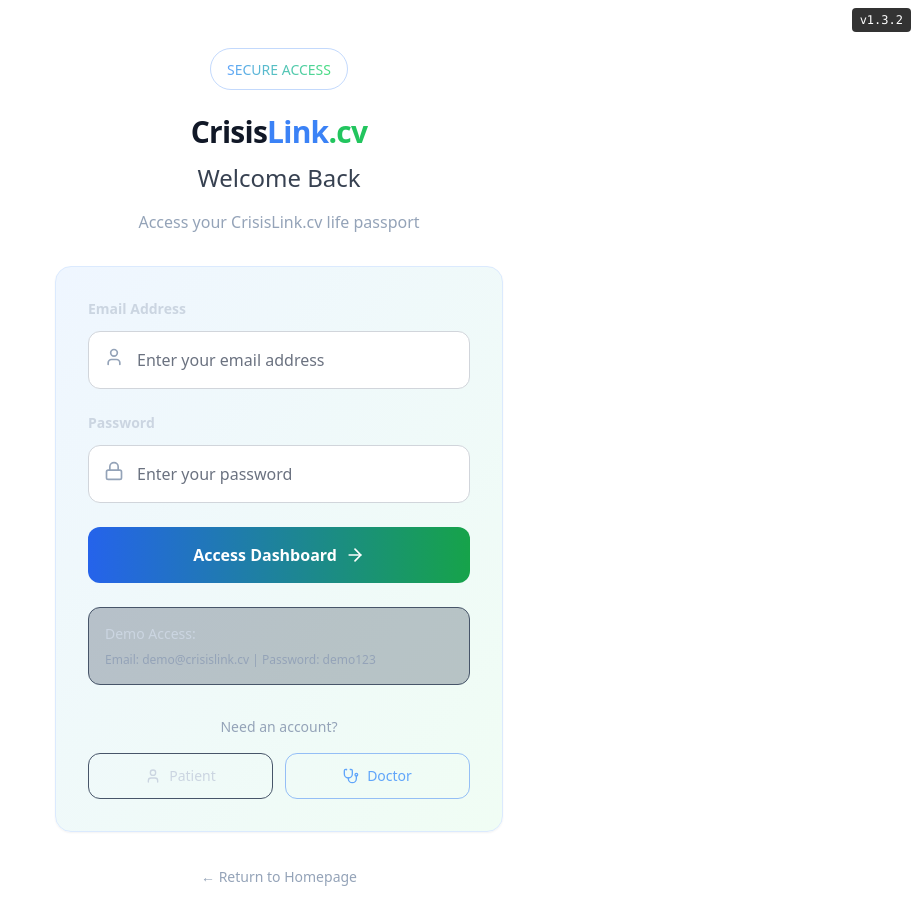
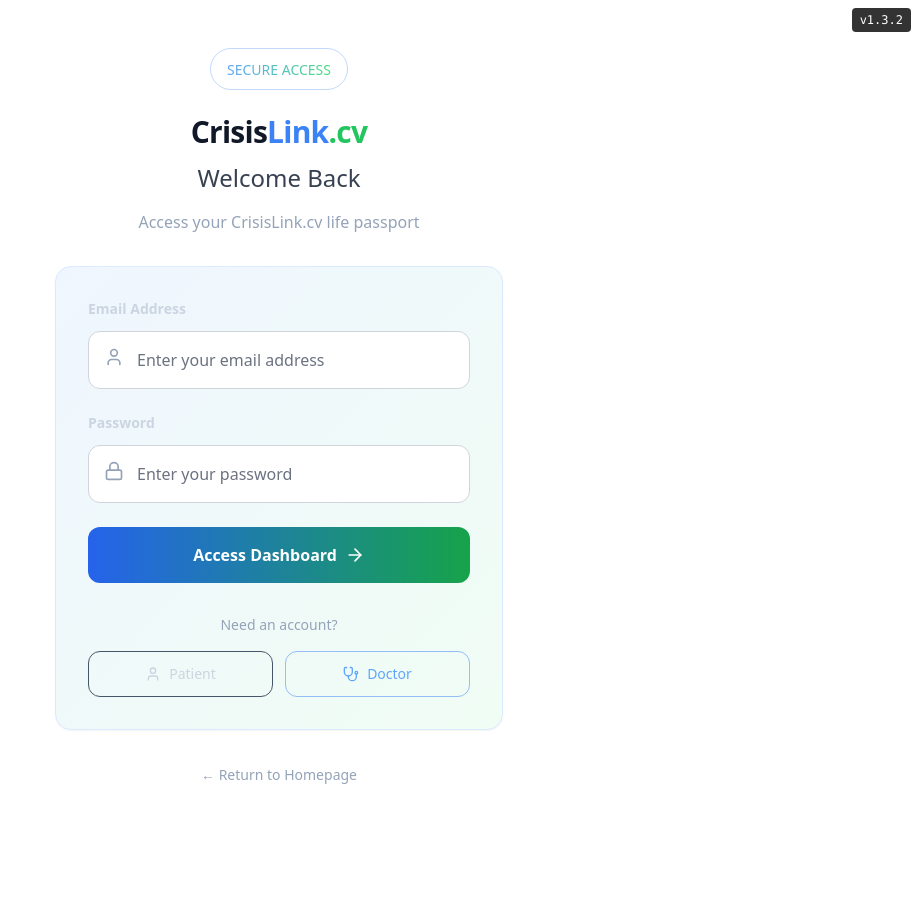
Before and after one commit to 07ishank07/AI_Vibecoding_Hackathon, a Next.js app in the folder frontend/: page /login in a window 1280 px wide. Shown: the top 924 px of the page, without its empty margins (361-1280 px from the left). After the commit the page ends 834 px from the top, so only its background shows below. Built offline with nearby package versions, Linux system fonts and the light colour scheme; no server answers.

Commit message:
Remove demo access button and add missing .env file

```diff
--- a/frontend/src/app/login/page.tsx
+++ b/frontend/src/app/login/page.tsx
@@ -135,12 +135,6 @@ export default function Login() {
             </button>
           </form>
 
-          {/* Demo Login */}
-          <div className="mt-6 p-4 bg-slate-700/30 rounded-xl border border-slate-600">
-            <p className="text-slate-300 text-sm mb-2 font-medium">Demo Access:</p>
-            <p className="text-slate-400 text-xs">Email: demo@crisislink.cv | Password: demo123</p>
-          </div>
-
           {/* Signup Links */}
           <div className="mt-8 text-center">
             <p className="text-slate-400 text-sm mb-4">
```
